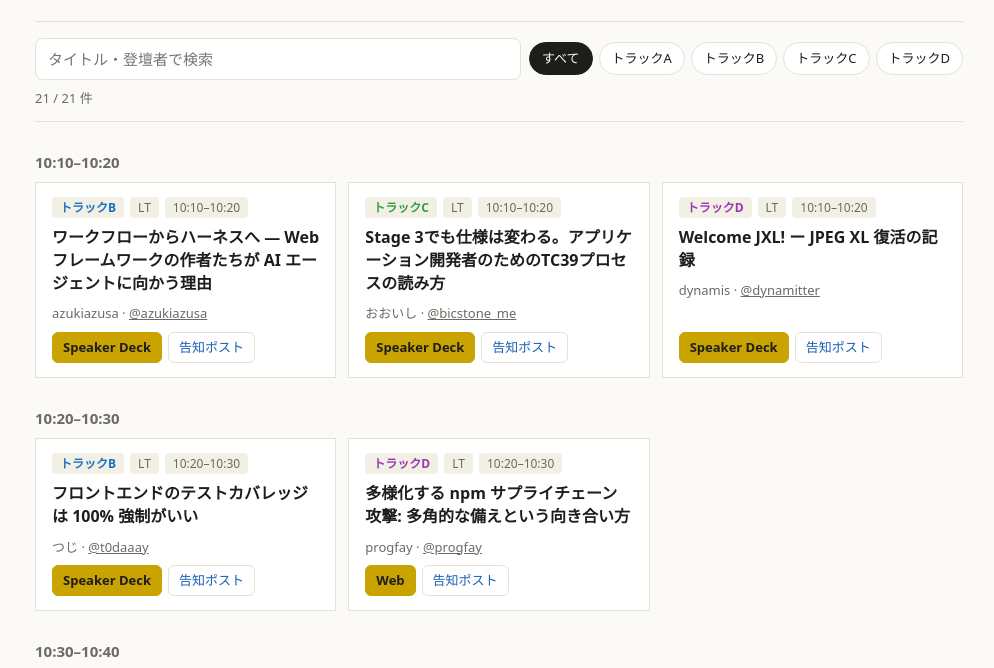
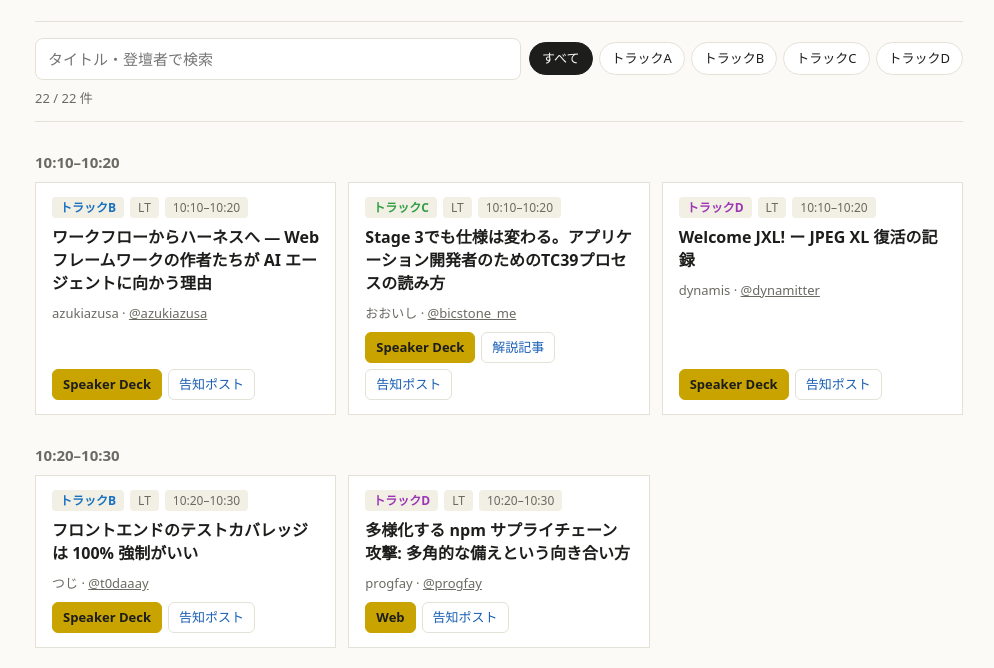
Before and after one commit to yebis0942/jsconfjp-2026-slides, a plain HTML site: page index.html in a window 1280 px wide. Shown: the part 112-780 px from the top of the page, without its empty margins (141-1135 px from the left). Drawn offline with Linux system fonts and the light colour scheme.

Commit message:
Add collect-slides skill and newly found slides
Co-Authored-By: Claude Opus 5.5 <noreply@anthropic.com>

```diff
--- a/index.html
+++ b/index.html
@@ -111,7 +111,7 @@
   <main id="list"></main>
 
   <footer>
-    <p>2026-11-22 15:20 JST 時点で X の検索結果から収集しました。公式スケジュールの全70トークのうち、資料リンクが見つかったものだけを載せています。時間・トラックは <a href="https://jsconf.jp/2026/ja/schedule">公式スケジュール</a> に基づきます。</p>
+    <p>2026-11-22 16:10 JST 時点で X の検索結果から収集しました。公式スケジュールの全70トークのうち、資料リンクが見つかったものだけを載せています。時間・トラックは <a href="https://jsconf.jp/2026/ja/schedule">公式スケジュール</a> に基づきます。</p>
   </footer>
 </div>
 
@@ -120,7 +120,10 @@ const talks = [
   { time: "10:10", end: "10:20", track: "B", type: "LT", title: "ワークフローからハーネスへ — Web フレームワークの作者たちが AI エージェントに向かう理由", speaker: "azukiazusa", x: "azukiazusa", slug: "azukiazusa", tweet: "2124313656691425507",
     slides: [{ label: "Speaker Deck", url: "https://speakerdeck.com/azukiazusa1/slide-ca142a4a-9ec4-4750-91c1-07892c44a423" }] },
   { time: "10:10", end: "10:20", track: "C", type: "LT", title: "Stage 3でも仕様は変わる。アプリケーション開発者のためのTC39プロセスの読み方", speaker: "おおいし", x: "bicstone_me", slug: "bicstone", tweet: "2124312767754887466",
-    slides: [{ label: "Speaker Deck", url: "https://speakerdeck.com/bicstone/tc39-stage3-spec-changes" }] },
+    slides: [
+      { label: "Speaker Deck", url: "https://speakerdeck.com/bicstone/tc39-stage3-spec-changes" },
+      { label: "解説記事", url: "https://tech.findy.co.jp/entry/2026/11/22/070000" }
+    ] },
   { time: "10:10", end: "10:20", track: "D", type: "LT", title: "Welcome JXL! ー JPEG XL 復活の記録", speaker: "dynamis", x: "dynamitter", slug: "dynamis", tweet: "2124316668147188013",
     slides: [{ label: "Speaker Deck", url: "https://speakerdeck.com/dynamis/welcome-jxl" }] },
   { time: "10:20", end: "10:30", track: "B", type: "LT", title: "フロントエンドのテストカバレッジは 100% 強制がいい", speaker: "つじ", x: "t0daaay", slug: "keisuke-tsuji", tweet: "2124306870034641041",
@@ -159,6 +162,8 @@ const talks = [
     slides: [{ label: "Web", url: "https://hongminhee.codefloe.page/oseo-jsconf-jp-2026/" }] },
   { time: "14:10", end: "14:40", track: "D", type: "スポンサー", title: "チームワークなどの「人間力」をAIの背中を見て学ぼう", speaker: "oguemon（サイボウズ）", x: "oguemon_com", slug: "cybozu-sponsor-session", tweet: "2124369692819386809",
     slides: [{ label: "Speaker Deck", url: "https://speakerdeck.com/oguemon/learn-communication-skills-from-ai" }] },
+  { time: "14:40", end: "15:10", track: "C", type: "スポンサー", title: "認証の先にあるAIセキュリティ: プロンプトに頼らない、エージェントの「意図」に基づく動的認可", speaker: "Neri78（Auth0）", x: "Neri78", slug: "auth0-sponsor-session", tweet: "2124393039145939378",
+    slides: [{ label: "Docswell", url: "https://www.docswell.com/s/Neri78/ZN76PR-fga-intent-based-authorization" }] },
   { time: "15:20", end: "15:50", track: "C", type: "セッション", title: "JS･WasmにもあるRustのアレ - コンポーネント間でやりとりするオブジェクトを管理する", speaker: "YAMAMOTO Yuji (igrep)", x: "igrep", slug: "yuji-yamamoto", tweet: "2124385121214288071",
     slides: [{ label: "Web", url: "https://the.igreque.info/slides/2026-11-22-ownership" }] },
   { time: "15:20", end: "15:50", track: "D", type: "スポンサー", title: "Panda CSSにみる、ライブラリを直接importしないCSS in JSだからできること", speaker: "k8o（ドワンゴ）", x: "k8ome", slug: "dwango-sponsor-session", tweet: "2124386183845450026",
```
Also changed, not shown: .claude/skills/collect-slides/scripts/collect.js (added), .claude/skills/collect-slides/scripts/dump.js (added), 3 other files.
